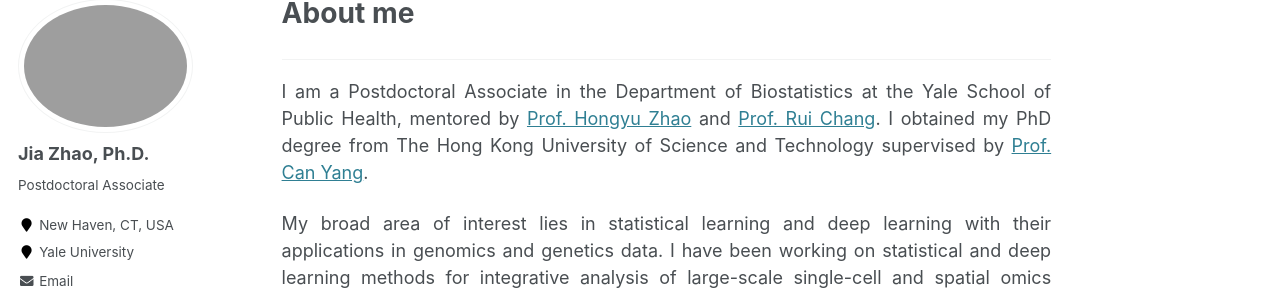
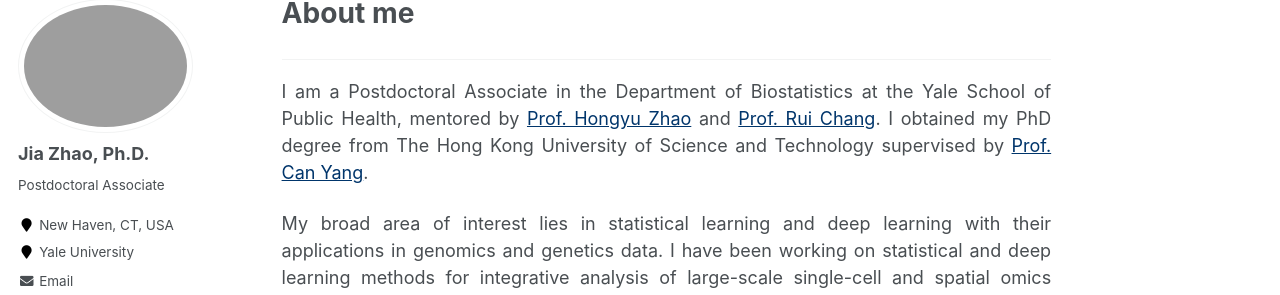
Before and after one commit to jiazhao97/jiazhao97.github.io, a Jekyll site: the page built from _pages/about.md, in a window 1280 px wide. Shown: the part 119-414 px from the top of the page. Built offline with Jekyll 4.4.1, drawn with Linux system fonts in a browser that asks for light colours; some web fonts are replaced.

Commit message:
Update about.md

```diff
--- a/_pages/about.md
+++ b/_pages/about.md
@@ -12,7 +12,7 @@ redirect_from:
 
 
 <p style="text-align: justify">
-I am a Postdoctoral Associate in the Department of Biostatistics at the Yale School of Public Health, mentored by <a href="https://zhaocenter.org/index.html" style="color:#2f7f93;">Prof. Hongyu Zhao</a> and <a href="https://medicine.yale.edu/profile/rui-chang/" style="color:#2f7f93;">Prof. Rui Chang</a>. I obtained my PhD degree from The Hong Kong University of Science and Technology supervised by <a href="https://sites.google.com/site/eeyangc/"  style="color:#2f7f93;">Prof. Can Yang</a>.
+I am a Postdoctoral Associate in the Department of Biostatistics at the Yale School of Public Health, mentored by <a href="https://zhaocenter.org/index.html" style="color:#00356b;">Prof. Hongyu Zhao</a> and <a href="https://medicine.yale.edu/profile/rui-chang/" style="color:#00356b;">Prof. Rui Chang</a>. I obtained my PhD degree from The Hong Kong University of Science and Technology supervised by <a href="https://sites.google.com/site/eeyangc/"  style="color:#00356b;">Prof. Can Yang</a>.
 </p>
 
 <p style="text-align: justify">
```
